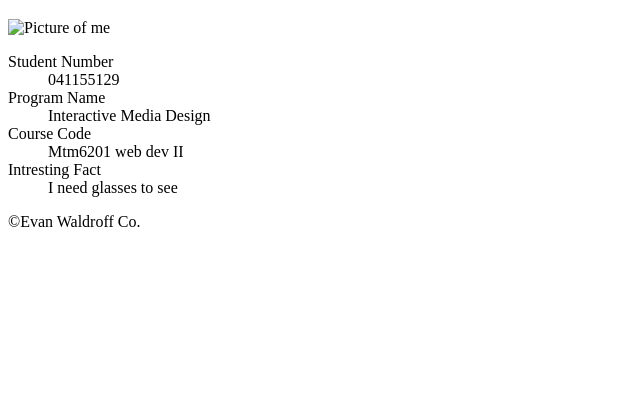
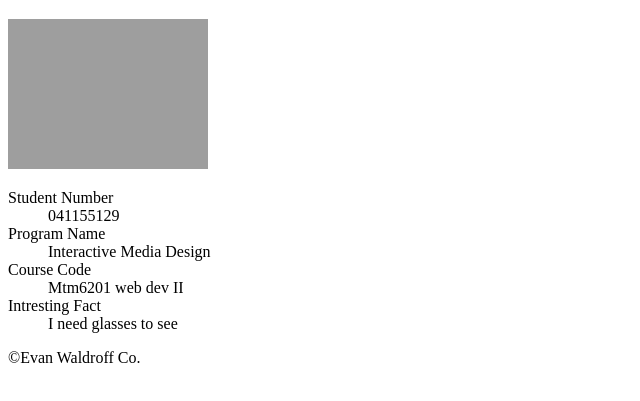
Before and after one commit to wald0055/mtm6201-week1, a plain HTML site: page index.html in a window 1280 px wide. Shown: the part 61-462 px from the top of the page, without its empty margins (0-640 px from the left). Drawn offline with Linux system fonts and the light colour scheme; the site is published under a folder, as on GitHub Pages, so addresses that start at the root find nothing.

Commit message:
image update

```diff
--- a/index.html
+++ b/index.html
@@ -11,7 +11,7 @@
         </header>
 
         <main>
-            <img src="/images/picture-of-me.jpeg" width="200" alt="Picture of me">
+            <img src="images/picture-of-me.jpeg" width="200" alt="Picture of me">
 
                 <dl>
                     <dt>Student Number</dt>
```
Lines whose indentation alone changed are shown as unchanged.
